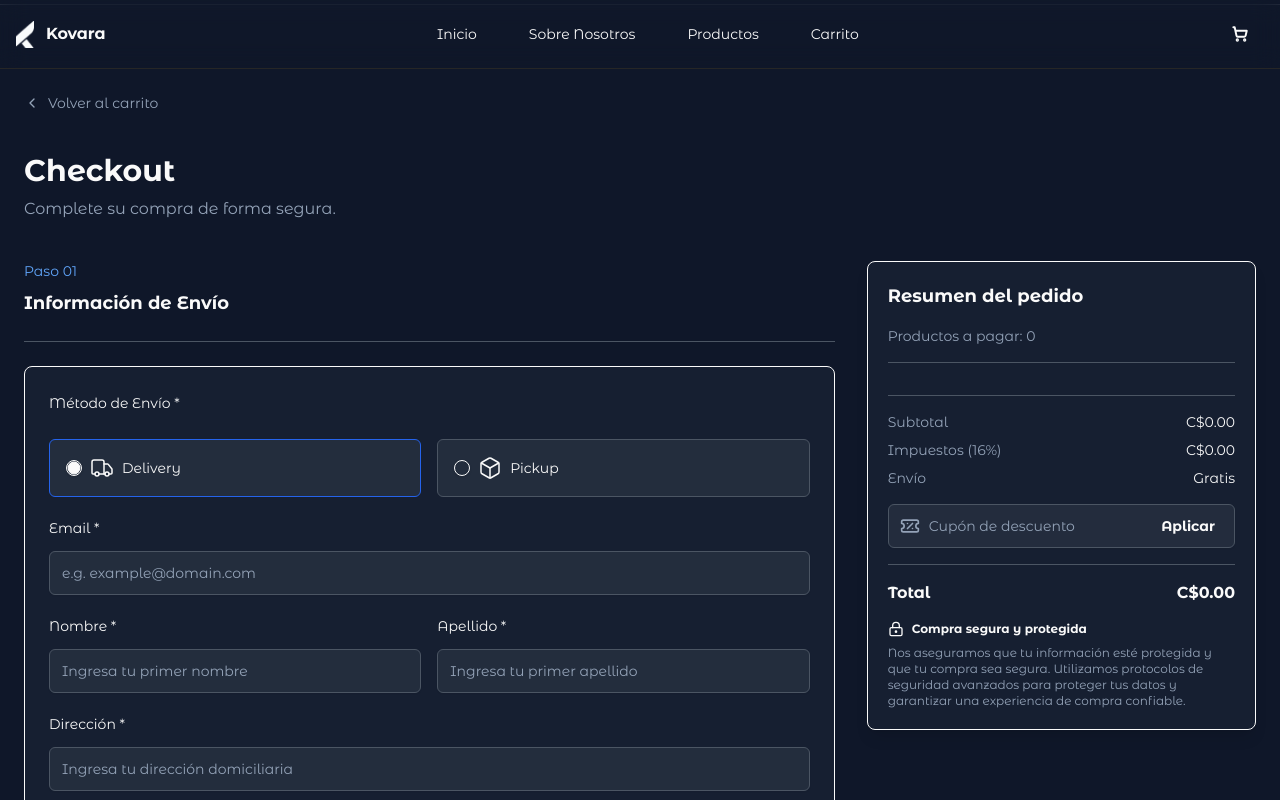
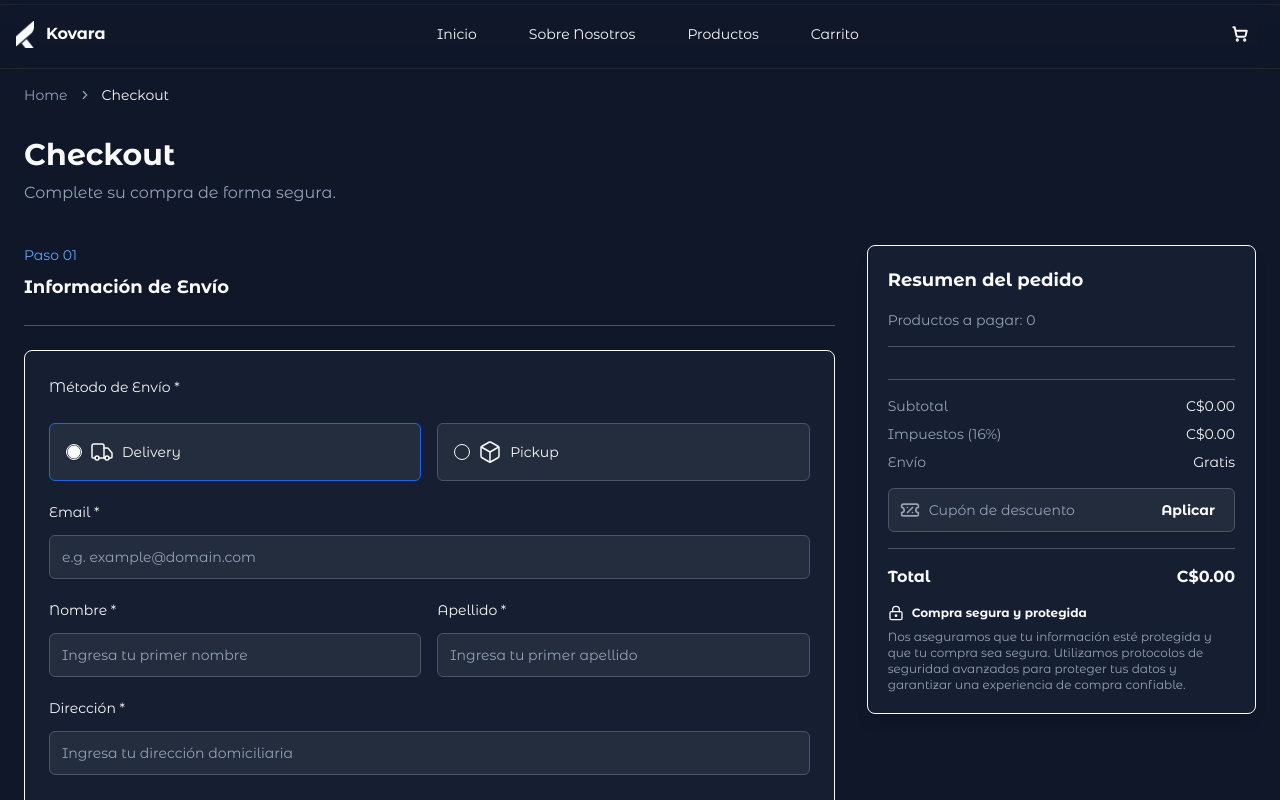
Before and after one commit to aaronportobanco/kovara-website, a Next.js app: page /checkout-page in a window 1280 px wide. Shown: the top 800 px of the page. Built offline with nearby package versions, Linux system fonts and the light colour scheme.

Commit message:
feat: replace back button with Breadcrumb component for improved navigation in Checkout

```diff
--- a/src/app/checkout-page/page.jsx
+++ b/src/app/checkout-page/page.jsx
@@ -4,8 +4,7 @@ import React from "react";
 import { ShippingForm } from "./components/ShippingForm";
 import { PaymentForm } from "./components/PaymentForm";
 import OrderSummary from "./components/OrderSummay";
-import { Button } from "@/components/ui/button";
-import { ChevronLeft } from "lucide-react";
+import BreadcrumbComp from "@/components/layout/BreadcrumbComp";
 
 const CheckOut = () => {
 // Manage the current step in the checkout process
@@ -18,16 +17,7 @@ const handleBack = () => setStep((prev)=> prev - 1);
   return (
     <section className="flex flex-col p-4 md:px-6 gap-8">
       {/* Breadcrumb y encabezado */}
-      <div className="w-full flex justify-start">
-        <Button
-          variant="Link"
-          href="/cart-products"
-          className="p-0 text-muted-foreground hover:text-foreground"
-        >
-          <ChevronLeft />
-          Volver al carrito
-        </Button>
-      </div>
+      <BreadcrumbComp page="Checkout" />
 
       <div className="space-y-2">
         <h2 className="text-3xl font-bold">Checkout</h2>
```
